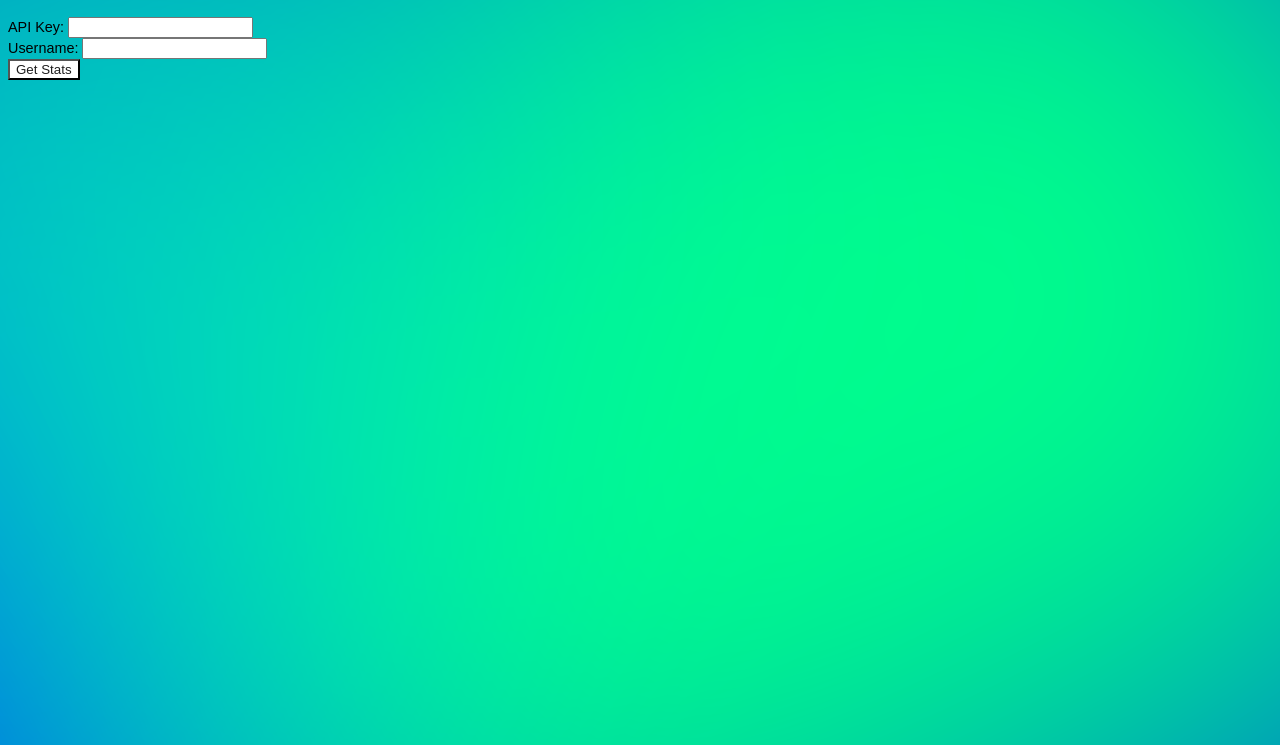
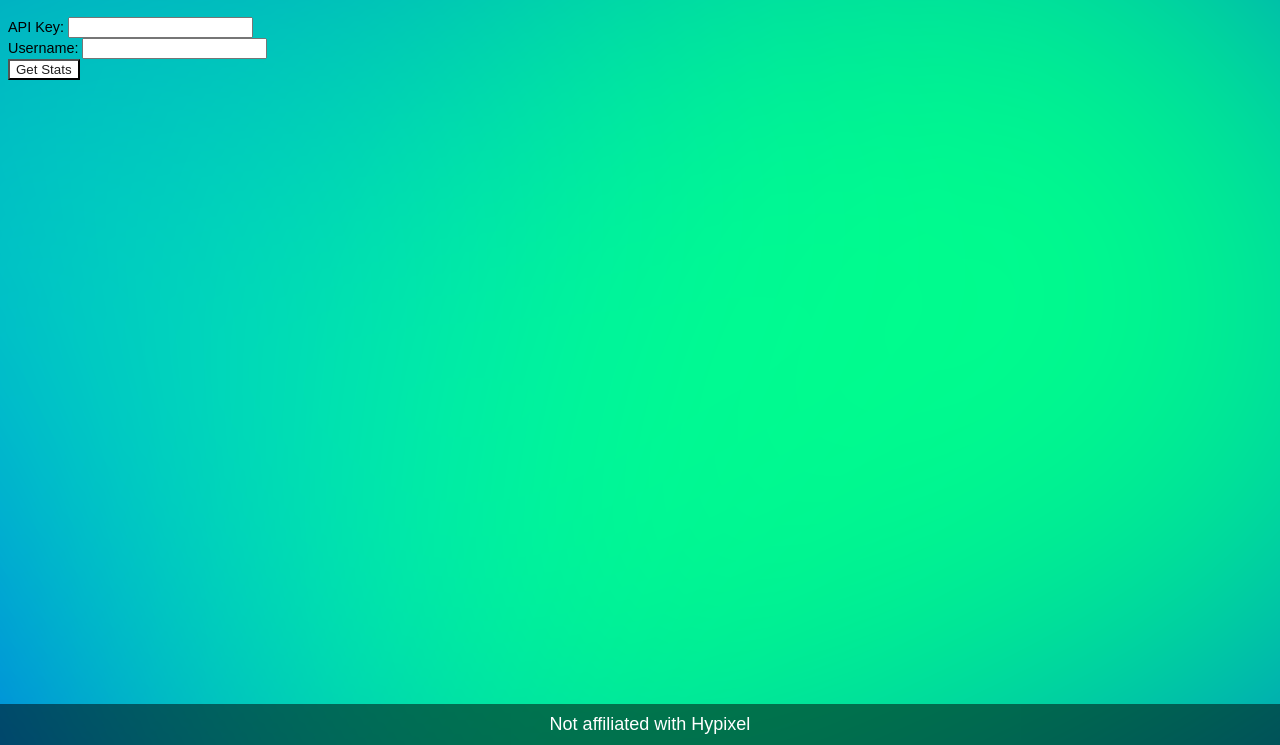
Before and after one commit to xdmari6/xdmari6.github.io, a plain HTML site: page index.html in a window 1280 px wide. Shown: the part 55-800 px from the top of the page. Drawn offline with nearby package versions, Linux system fonts and the light colour scheme.

Commit message:
Initial Commit
not affiliated with Hypixel

```diff
--- a/index.html
+++ b/index.html
@@ -13,6 +13,7 @@
     <label for="username">Username:</label>
     <input type="text" id="username" name="username" required><br>
     <button type="submit" class="btn">Get Stats</button>
+    <div id="watermark">Not affiliated with Hypixel</div>
   </form>
   <meta name="viewport" content="width=device-width, initial-scale=1">
 
--- a/styles.css
+++ b/styles.css
@@ -43,3 +43,14 @@ body {
     color: #000000;
     margin-bottom: 10px;
   }
+  #watermark {
+    position: fixed;
+    bottom: 0;
+    left: 0;
+    width: 100%;
+    text-align: center;
+    padding: 10px;
+    background-color: rgba(0, 0, 0, 0.5);
+    color: white;
+    font-size: 18px;
+  }
```
